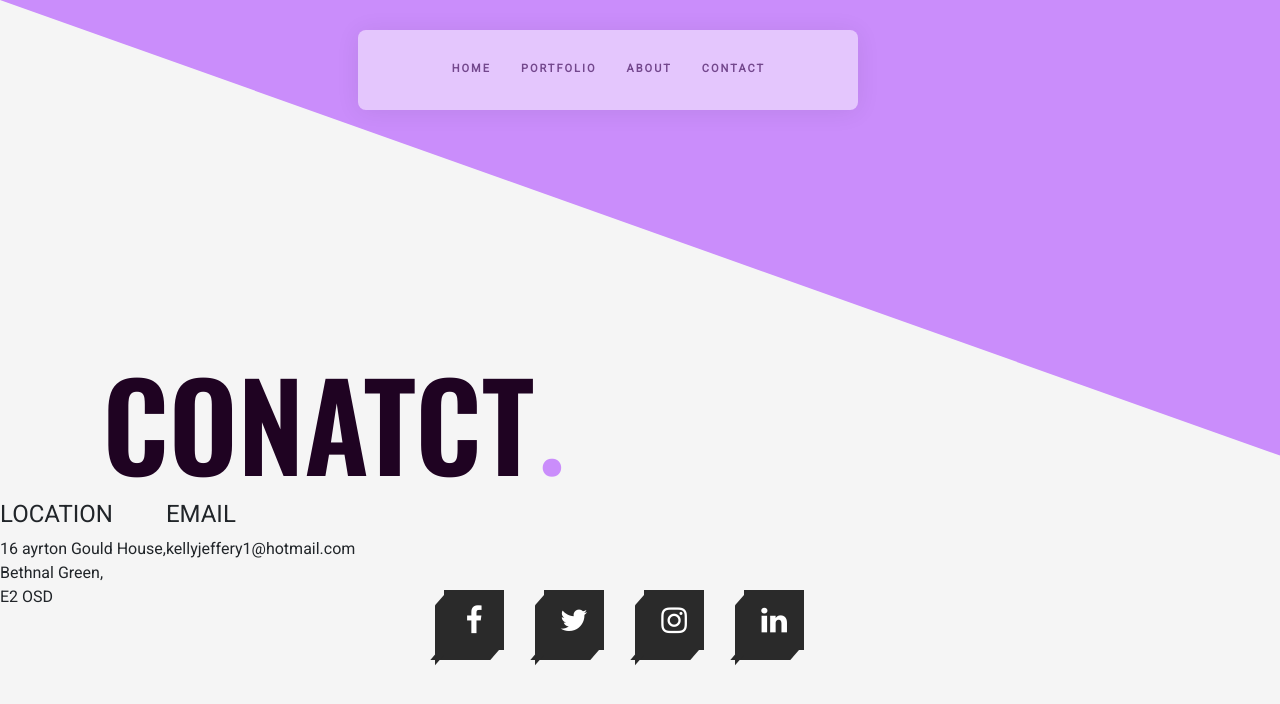
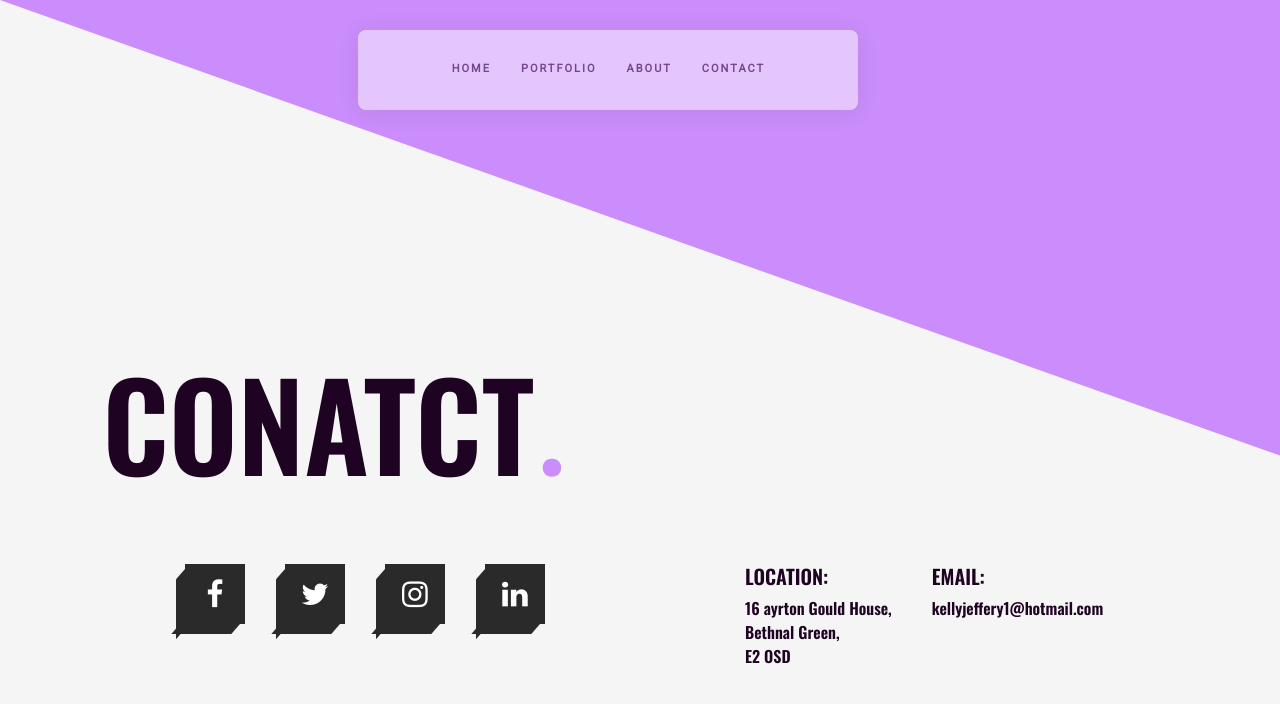
Before and after one commit to kellyjeffery1/kels-pics, a React (Create React App) app: page /Contact in a window 1280 px wide. Shown: the top 704 px of the page. Built offline with nearby package versions, Linux system fonts and the light colour scheme.

Commit message:
contact page done

```diff
--- a/src/assests/about.css
+++ b/src/assests/about.css
@@ -1,4 +1,4 @@
-@import url('//maxcdn.bootstrapcdn.com/font-awesome/4.3.0/css/font-awesome.min.css');
+@import '//maxcdn.bootstrapcdn.com/font-awesome/4.3.0/css/font-awesome.min.css';
 
 .custom-shape-divider-top-1593002502 {
 	/* position: absolute; */
@@ -77,9 +77,10 @@
 }
 .aboutMe-section {
 	position: relative;
-	margin: 130px;
+	margin-top: 10%;
+	margin-bottom: 10%;
 	height: 450px;
-	width: 80%;
+	width: 100%;
 	background-color: white;
 	border-radius: 3%;
 }
@@ -112,7 +113,7 @@
 	border-radius: 100%;
 	z-index: 1;
 }
-.contact-button{
+.contact-button {
 	margin: 20px;
 	font-family: 'Oswald', sans-serif;
 	background-color: #1f0322;
@@ -128,7 +129,7 @@
 .contact-button:hover {
 	transform: scale(1.3);
 }
-.top-button{
+.top-button {
 	font-family: 'Oswald', sans-serif;
 	background-color: #1f0322;
 	color: white;
@@ -168,9 +169,29 @@
 	}
 	.about-title {
 		font-size: 72px;
-		margin-left: 4%;
+		margin-left: 14%;
+		margin-top: 17%;
 	}
-	.about-title-container {
-		left: 3%;
+	.image1 {
+		margin-left: 20%;
+	}
+	.image2 {
+		margin-left: 20%;
+	}
+	.picture-section {
+		margin-top: 30%;
+	}
+	.aboutMe-section {
+		margin: 0px;
+		width: 100%;
+	}
+	.about-footer {
+		bottom: 0;
+		width: 100%;
+		margin-top: 50%;
+	}
+	.about-text-conatiner1 {
+	}
+	.about-text-conatiner2 {
 	}
 }
--- a/src/assests/contact.css
+++ b/src/assests/contact.css
@@ -1,9 +1,8 @@
-@import url('//maxcdn.bootstrapcdn.com/font-awesome/4.3.0/css/font-awesome.min.css');
+@import '//maxcdn.bootstrapcdn.com/font-awesome/4.3.0/css/font-awesome.min.css';
 
-.SM-buttons{
+.SM-buttons {
 	position: absolute;
-    margin-top: 7%;
-    margin-left: 30%;
+	margin-left: 7%;
 }
 .contact-ul {
 	position: relative;
@@ -17,7 +16,7 @@
 	height: 60px;
 	margin: 0px 20px;
 }
-.contact-ul .contact-li:before{
+.contact-ul .contact-li:before {
 	content: '';
 	position: absolute;
 	bottom: -10px;
@@ -28,10 +27,10 @@
 	transform-origin: top;
 	transform: skewX(-41deg);
 }
-.contact-ul .contact-li:after{
+.contact-ul .contact-li:after {
 	content: '';
 	position: absolute;
-  top:5px;
+	top: 5px;
 	left: -9px;
 	width: 9px;
 	height: 100%;
@@ -39,7 +38,7 @@
 	transform-origin: right;
 	transform: skewY(-49deg);
 }
-.contact-ul .contact-li span{
+.contact-ul .contact-li span {
 	position: absolute;
 	top: 0;
 	left: 0;
@@ -59,36 +58,37 @@
 	color: #fff;
 	box-shadow: -1px 1px 1px rgba(0, 0, 0, .5);
 }
-.contact-ul .contact-li:hover span:nth-child(5){
+.contact-ul .contact-li:hover span:nth-child(5) {
 	transform: translate(40px, -40px);
 	opacity: 1;
 }
-.contact-ul .contact-li:hover span:nth-child(4){
+.contact-ul .contact-li:hover span:nth-child(4) {
 	transform: translate(30px, -30px);
 	opacity: .8;
 }
-.contact-ul .contact-li:hover span:nth-child(3){
+.contact-ul .contact-li:hover span:nth-child(3) {
 	transform: translate(20px, -20px);
 	opacity: .6;
 }
-.contact-ul .contact-i:hover span:nth-child(2){
+.contact-ul .contact-i:hover span:nth-child(2) {
 	transform: translate(10px, -10px);
 	opacity: .4;
-}.contact-ul .contact-li:hover span:nth-child(1){
+}
+.contact-ul .contact-li:hover span:nth-child(1) {
 	transform: translate(0px, 0px);
 	opacity: .2;
 }
-.contact-ul .contact-li:nth-child(1):hover span{
-  background: #52E19F !important;
+.contact-ul .contact-li:nth-child(1):hover span {
+	background: #52e19f !important;
 }
-.contact-ul .contact-li:nth-child(2):hover span{
-  background: #2C3456 !important;
+.contact-ul .contact-li:nth-child(2):hover span {
+	background: #2c3456 !important;
 }
-.contact-ul .contact-li:nth-child(3):hover span{
-  background: #EA6E96 !important;
+.contact-ul .contact-li:nth-child(3):hover span {
+	background: #ea6e96 !important;
 }
-.contact-ul .contact-li:nth-child(4):hover span{
-  background: #FCEB00 !important;
+.contact-ul .contact-li:nth-child(4):hover span {
+	background: #fceb00 !important;
 }
 .custom-shape-divider-top-1593164997 {
 	width: 100%;
@@ -102,7 +102,7 @@
 }
 
 .custom-shape-divider-top-1593164997 .shape-fill {
-    fill: #CA8DFB;
+	fill: #ca8dfb;
 }
 .contact-title-container {
 	position: absolute;
@@ -123,11 +123,29 @@
 	font-family: 'Oswald', sans-serif;
 	color: #1f0322;
 }
-.contact-information{
+.contact-information {
 	display: flex;
-
+	margin-left: 0%;
 }
-
+.text-container-information {
+	margin-left: 90px;
+}
+.email-container-information {
+	margin-left: 40px;
+}
+.contact-container {
+	margin-top: 5%;
+}
+.information-title {
+	font-size: 20px;
+	font-weight: 1000;
+	font-family: 'Oswald', sans-serif;
+	color: #1f0322;
+}
+.information-paragrapgh {
+	font-family: 'Oswald', sans-serif;
+	color: #1f0322;
+}
 @media only screen and (max-width: 600px) {
 	.custom-shape-divider-top-1593164997 {
 		width: 100%;
@@ -145,9 +163,9 @@
 	.contact-title-container {
 		left: 3%;
 	}
-    .SM-buttons{
+	.SM-buttons {
 		position: absolute;
-        margin-top: 30%;
+		margin-top: 50%;
 		margin-left: 0%;
 	}
 	.contact-ul .contact-li {
@@ -155,6 +173,16 @@
 		width: 60px;
 		height: 60px;
 		margin: 0px 10px;
+		margin-left: 3px;
 	}
-
+	.contact-information {
+		margin-top: 30px;
+		margin-left: 0%;
 	}
+	.text-container-information {
+		margin-left: 0%;
+	}
+	.email-container-information {
+		margin-left: 7%;
+	}
+}
--- a/src/components/AboutMe.jsx
+++ b/src/components/AboutMe.jsx
@@ -7,7 +7,7 @@ class AboutMe extends Component {
 			<div className="aboutMe-section">
 				<Container fluid>
 					<Row>
-						<Col>
+						<Col sm={6}>
 							<div className="about-text-conatiner1">
 								<p>
 									Front end developer looking to continue an exciting and challenging journey in the
@@ -18,7 +18,7 @@ class AboutMe extends Component {
 								</p>
 							</div>
 						</Col>
-						<Col>
+						<Col sm={6}>
 							<div className="about-text-conatiner2">
 								<p>
 									An intensive coding school with an entrepreneurial focus. Worked in small tech
--- a/src/components/ContactButton.jsx
+++ b/src/components/ContactButton.jsx
@@ -1,62 +1,72 @@
 import React, { Component } from 'react';
+import { Container, Row, Col } from 'reactstrap';
+
 class ContactButtons extends Component {
-
 	render() {
 		return (
-        <div>
-            <div className='SM-buttons'>
-                <ul className='contact-ul'>
-                    <li className='contact-li'>
+			<div className="contact-container">
+				<Container>
+					<Row>
+						<Col sm={6}>
+							<div className="SM-buttons">
+								<ul className="contact-ul">
+									<li className="contact-li">
 										<a target="blank" href="http://www.bkmthis.com/">
-                            <span></span>
-                            <span></span>
-                             <span></span>
-                             <span></span>
-                            <span class="fa fa-facebook"></span>
+											<span />
+											<span />
+											<span />
+											<span />
+											<span class="fa fa-facebook" />
 										</a>
 									</li>
-                    <li className='contact-li'>
+									<li className="contact-li">
 										<a target="blank" href="http://www.bkmthis.com/">
-                            <span></span>
-                            <span></span>
-                            <span></span>
-                            <span></span>
-                            <span class="fa fa-twitter"></span>
+											<span />
+											<span />
+											<span />
+											<span />
+											<span class="fa fa-twitter" />
 										</a>
 									</li>
-                    <li className='contact-li'>
+									<li className="contact-li">
 										<a target="blank" href="http://www.bkmthis.com/">
-                            <span></span>
-                            <span></span>
-                            <span></span>
-                            <span></span>
-                            <span class="fa fa-instagram"></span>
+											<span />
+											<span />
+											<span />
+											<span />
+											<span class="fa fa-instagram" />
 										</a>
 									</li>
-                    <li className='contact-li'>
+									<li className="contact-li">
 										<a target="blank" href="https://www.linkedin.com/in/kelly-jeffery/">
-                              <span></span>
-                              <span></span>
-                              <span></span>
-                              <span></span>
-                              <span class="fa fa-linkedin"></span>
+											<span />
+											<span />
+											<span />
+											<span />
+											<span class="fa fa-linkedin" />
 										</a>
 									</li>
 								</ul>
 							</div>
-                <div className='contact-information'>
-                    <div className='text-container-information'>
-                        <h4>LOCATION</h4>
-                        <p>16 ayrton Gould House,<br/>
-                        Bethnal Green,<br/>
+						</Col>
+						<Col sm={6}>
+							<div className="contact-information">
+								<div className="text-container-information">
+									<h5 className="information-title">LOCATION:</h5>
+									<p className="information-paragrapgh">
+										16 ayrton Gould House,<br />
+										Bethnal Green,<br />
 										E2 OSD
 									</p>
 								</div>
-                    <div className='email-container-information'>
-                        <h4>EMAIL</h4>
-                        <p>kellyjeffery1@hotmail.com</p>
+								<div className="email-container-information">
+									<h5 className="information-title">EMAIL:</h5>
+									<p className="information-paragrapgh">kellyjeffery1@hotmail.com</p>
 								</div>
 							</div>
+						</Col>
+					</Row>
+				</Container>
 			</div>
 		);
 	}
```
Lines whose indentation alone changed are shown as unchanged.
